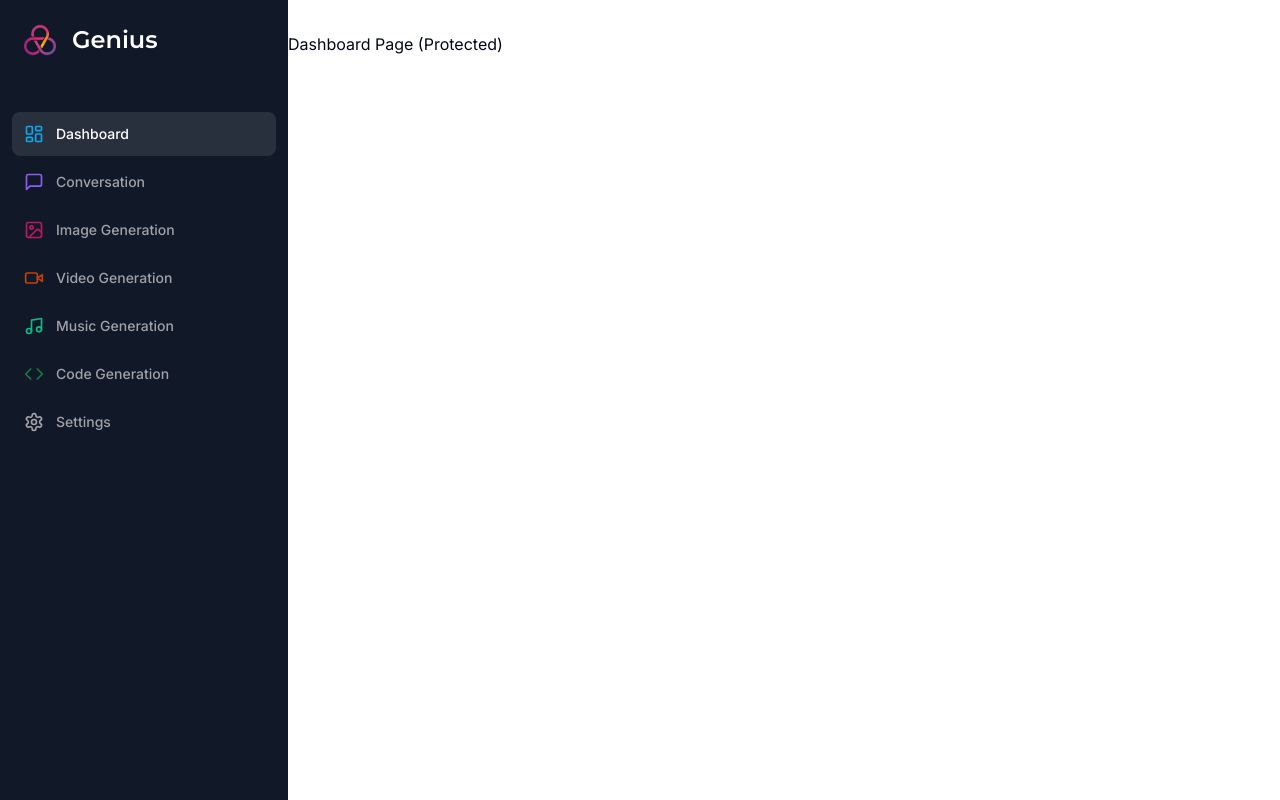
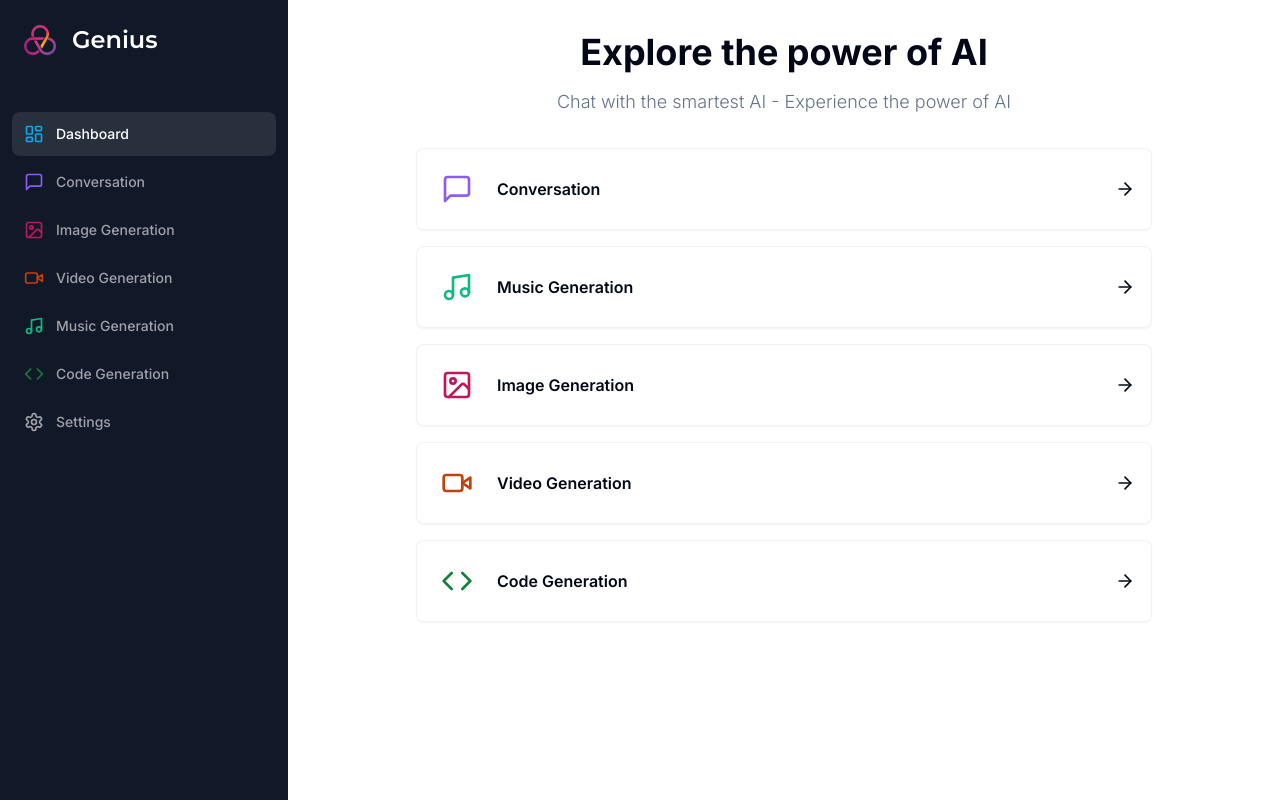
Before and after one commit to supersaifaljashamy/ai-saas, a Next.js app: page /dashboard in a window 1280 px wide. Built offline with nearby package versions, Linux system fonts and the light colour scheme.

Commit message:
Add dashboard

```diff
--- a/app/(dashboard)/(routes)/dashboard/page.tsx
+++ b/app/(dashboard)/(routes)/dashboard/page.tsx
@@ -1,9 +1,41 @@
-const DashboardPage = () => {
+"use client";
+
+import { ArrowRight } from "lucide-react";
+import { useRouter } from "next/navigation";
+
+import { Card } from "@/components/ui/card";
+import { cn } from "@/lib/utils";
+
+import { tools } from "@/constants";
+
+export default function HomePage() {
+  const router = useRouter();
+
   return (
     <div>
-        <p>Dashboard Page (Protected)</p>
+      <div className="mb-8 space-y-4">
+        <h2 className="text-2xl md:text-4xl font-bold text-center">
+          Explore the power of AI
+        </h2>
+        <p className="text-muted-foreground font-light text-sm md:text-lg text-center">
+          Chat with the smartest AI - Experience the power of AI
+        </p>
+      </div>
+      <div className="px-4 md:px-20 lg:px-32 space-y-4">
+        {tools.map((tool) => (
+          <Card onClick={() => router.push(tool.href)} key={tool.href} className="p-4 border-black/5 flex items-center justify-between hover:shadow-md transition cursor-pointer">
+            <div className="flex items-center gap-x-4">
+              <div className={cn("p-2 w-fit rounded-md", tool.bgColor)}>
+                <tool.icon className={cn("w-8 h-8", tool.color)} />
+              </div>
+              <div className="font-semibold">
+                {tool.label}
+              </div>
+            </div>
+            <ArrowRight className="w-5 h-5" />
+          </Card>
+        ))}
+      </div>
     </div>
-  )
+  );
 }
-
-export default DashboardPage;
--- a/components/mobile-sidebar.tsx
+++ b/components/mobile-sidebar.tsx
@@ -5,9 +5,19 @@
 import { Button } from "@/components/ui/button";
 import { Sheet, SheetContent, SheetTrigger } from "@/components/ui/sheet";
 import Sidebar from "@/components/sidebar";
-
+import { useEffect, useState } from "react";
 
 const MobileSidebar = () => {
+    const [isMounted, setIsMounted] = useState(false);
+
+    useEffect(() => {
+        setIsMounted(true);
+    }, []);
+
+    if(!isMounted) {
+        return null;
+    }
+
     return (
         <Sheet>
           <SheetTrigger>
--- a/components/sidebar.tsx
+++ b/components/sidebar.tsx
@@ -8,7 +8,7 @@
 
 import { cn } from "@/lib/utils";
 
-const poppins = Montserrat ({ weight: '600', subsets: ['latin'] });
+const montserrat = Montserrat ({ weight: '600', subsets: ['latin'] });
 
 const routes = [
   {
@@ -64,7 +64,7 @@
           <div className="relative h-8 w-8 mr-4">
             <Image fill alt="Logo" src="/logo.png" sizes="(max-width: 768px) 100vw, (max-width: 1200px) 50vw, 33vw" />
           </div>
-          <h1 className={cn("text-2xl font-bold", poppins.className)}>
+          <h1 className={cn("text-2xl font-bold", montserrat.className)}>
             Genius
           </h1>
         </Link>
--- /dev/null
+++ b/components/ui/card.tsx
@@ -0,0 +1,79 @@
+import * as React from "react"
+
+import { cn } from "@/lib/utils"
+
+const Card = React.forwardRef<
+  HTMLDivElement,
+  React.HTMLAttributes<HTMLDivElement>
+>(({ className, ...props }, ref) => (
+  <div
+    ref={ref}
+    className={cn(
+      "rounded-lg border bg-card text-card-foreground shadow-sm",
+      className
+    )}
+    {...props}
+  />
+))
+Card.displayName = "Card"
+
+const CardHeader = React.forwardRef<
+  HTMLDivElement,
+  React.HTMLAttributes<HTMLDivElement>
+>(({ className, ...props }, ref) => (
+  <div
+    ref={ref}
+    className={cn("flex flex-col space-y-1.5 p-6", className)}
+    {...props}
+  />
+))
+CardHeader.displayName = "CardHeader"
+
+const CardTitle = React.forwardRef<
+  HTMLParagraphElement,
+  React.HTMLAttributes<HTMLHeadingElement>
+>(({ className, ...props }, ref) => (
+  <h3
+    ref={ref}
+    className={cn(
+      "text-2xl font-semibold leading-none tracking-tight",
+      className
+    )}
+    {...props}
+  />
+))
+CardTitle.displayName = "CardTitle"
+
+const CardDescription = React.forwardRef<
+  HTMLParagraphElement,
+  React.HTMLAttributes<HTMLParagraphElement>
+>(({ className, ...props }, ref) => (
+  <p
+    ref={ref}
+    className={cn("text-sm text-muted-foreground", className)}
+    {...props}
+  />
+))
+CardDescription.displayName = "CardDescription"
+
+const CardContent = React.forwardRef<
+  HTMLDivElement,
+  React.HTMLAttributes<HTMLDivElement>
+>(({ className, ...props }, ref) => (
+  <div ref={ref} className={cn("p-6 pt-0", className)} {...props} />
+))
+CardContent.displayName = "CardContent"
+
+const CardFooter = React.forwardRef<
+  HTMLDivElement,
+  React.HTMLAttributes<HTMLDivElement>
+>(({ className, ...props }, ref) => (
+  <div
+    ref={ref}
+    className={cn("flex items-center p-6 pt-0", className)}
+    {...props}
+  />
+))
+CardFooter.displayName = "CardFooter"
+
+export { Card, CardHeader, CardFooter, CardTitle, CardDescription, CardContent }
--- /dev/null
+++ b/constants.ts
@@ -0,0 +1,41 @@
+import { Code, ImageIcon, MessageSquare, Music, VideoIcon } from "lucide-react";
+
+export const MAX_FREE_COUNTS = 5;
+
+export const tools = [
+  {
+    label: 'Conversation',
+    icon: MessageSquare,
+    href: '/conversation',
+    color: "text-violet-500",
+    bgColor: "bg-violet-500/10",
+  },
+  {
+    label: 'Music Generation',
+    icon: Music,
+    href: '/music',
+    color: "text-emerald-500",
+    bgColor: "bg-emerald-500/10",
+  },
+  {
+    label: 'Image Generation',
+    icon: ImageIcon,
+    color: "text-pink-700",
+    bgColor: "bg-pink-700/10",
+    href: '/image',
+  },
+  {
+    label: 'Video Generation',
+    icon: VideoIcon,
+    color: "text-orange-700",
+    bgColor: "bg-orange-700/10",
+    href: '/video',
+  },
+  {
+    label: 'Code Generation',
+    icon: Code,
+    color: "text-green-700",
+    bgColor: "bg-green-700/10",
+    href: '/code',
+  },
+];
```
